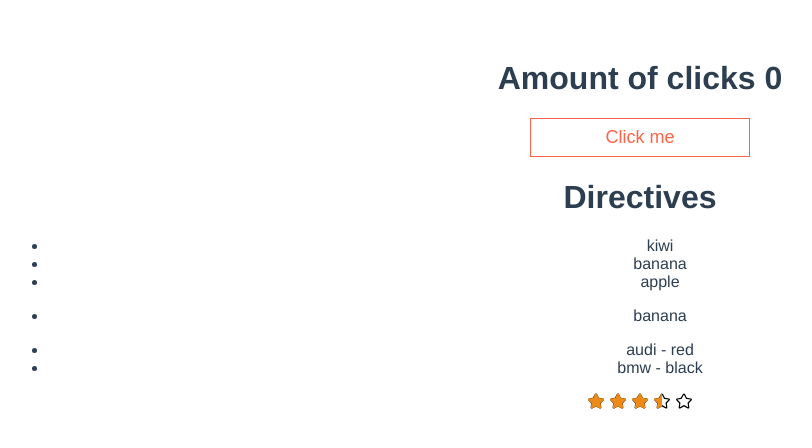
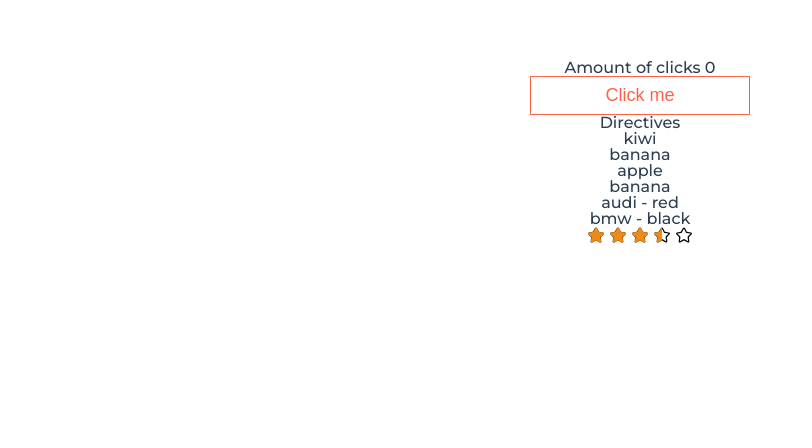
Before and after one commit to svmoskalyov/vue-lesson-00, a Vue app: page / in a window 1280 px wide. Shown: the top 448 px of the page, without its empty margins (0-812 px from the left). Built offline with nearby package versions, Linux system fonts and the light colour scheme.

Commit message:
added font and reset styles

```diff
--- a/public/index.html
+++ b/public/index.html
@@ -1,15 +1,24 @@
 <!DOCTYPE html>
 <html lang="">
   <head>
-    <meta charset="utf-8">
-    <meta http-equiv="X-UA-Compatible" content="IE=edge">
-    <meta name="viewport" content="width=device-width,initial-scale=1.0">
-    <link rel="icon" href="<%= BASE_URL %>favicon.ico">
+    <meta charset="utf-8" />
+    <meta http-equiv="X-UA-Compatible" content="IE=edge" />
+    <meta name="viewport" content="width=device-width,initial-scale=1.0" />
+    <link rel="icon" href="<%= BASE_URL %>favicon.ico" />
     <title><%= htmlWebpackPlugin.options.title %></title>
+    <link rel="preconnect" href="https://fonts.gstatic.com" crossorigin />
+    <link
+      href="https://fonts.googleapis.com/css2?family=Montserrat:wght@500;700&display=swap"
+      rel="stylesheet"
+    />
   </head>
   <body>
     <noscript>
-      <strong>We're sorry but <%= htmlWebpackPlugin.options.title %> doesn't work properly without JavaScript enabled. Please enable it to continue.</strong>
+      <strong
+        >We're sorry but <%= htmlWebpackPlugin.options.title %> doesn't work
+        properly without JavaScript enabled. Please enable it to
+        continue.</strong
+      >
     </noscript>
     <div id="app"></div>
     <!-- built files will be auto injected -->
--- a/src/App.vue
+++ b/src/App.vue
@@ -43,7 +43,7 @@ export default {
 
 <style>
 #app {
-  font-family: Avenir, Helvetica, Arial, sans-serif;
+  font-family: Montserrat, Helvetica, Arial, sans-serif;
   -webkit-font-smoothing: antialiased;
   -moz-osx-font-smoothing: grayscale;
   text-align: center;
--- /dev/null
+++ b/src/assets/scss/index.scss
@@ -0,0 +1 @@
+@import "./reset";
--- /dev/null
+++ b/src/assets/scss/reset.scss
@@ -0,0 +1,48 @@
+/* http://meyerweb.com/eric/tools/css/reset/
+   v2.0 | 20110126
+   License: none (public domain)
+*/
+
+html, body, div, span, applet, object, iframe,
+h1, h2, h3, h4, h5, h6, p, blockquote, pre,
+a, abbr, acronym, address, big, cite, code,
+del, dfn, em, img, ins, kbd, q, s, samp,
+small, strike, strong, sub, sup, tt, var,
+b, u, i, center,
+dl, dt, dd, ol, ul, li,
+fieldset, form, label, legend,
+table, caption, tbody, tfoot, thead, tr, th, td,
+article, aside, canvas, details, embed,
+figure, figcaption, footer, header, hgroup,
+menu, nav, output, ruby, section, summary,
+time, mark, audio, video {
+	margin: 0;
+	padding: 0;
+	border: 0;
+	font-size: 100%;
+	font: inherit;
+	vertical-align: baseline;
+}
+/* HTML5 display-role reset for older browsers */
+article, aside, details, figcaption, figure,
+footer, header, hgroup, menu, nav, section {
+	display: block;
+}
+body {
+	line-height: 1;
+}
+ol, ul {
+	list-style: none;
+}
+blockquote, q {
+	quotes: none;
+}
+blockquote:before, blockquote:after,
+q:before, q:after {
+	content: '';
+	content: none;
+}
+table {
+	border-collapse: collapse;
+	border-spacing: 0;
+}
--- a/src/main.js
+++ b/src/main.js
@@ -1,4 +1,5 @@
 import { createApp } from 'vue'
 import App from './App.vue'
+import './assets/scss/index.scss'
 
 createApp(App).mount('#app')
```
